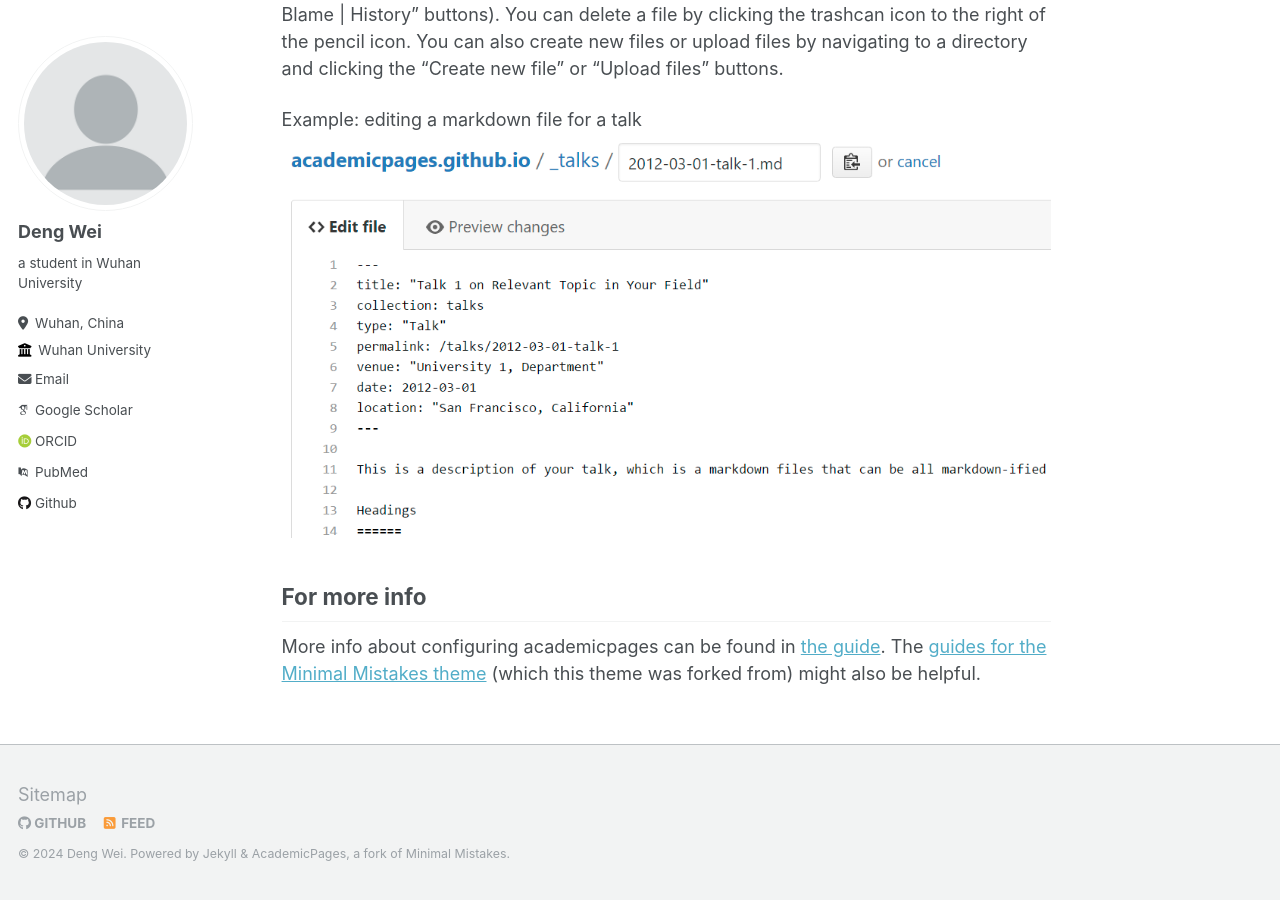
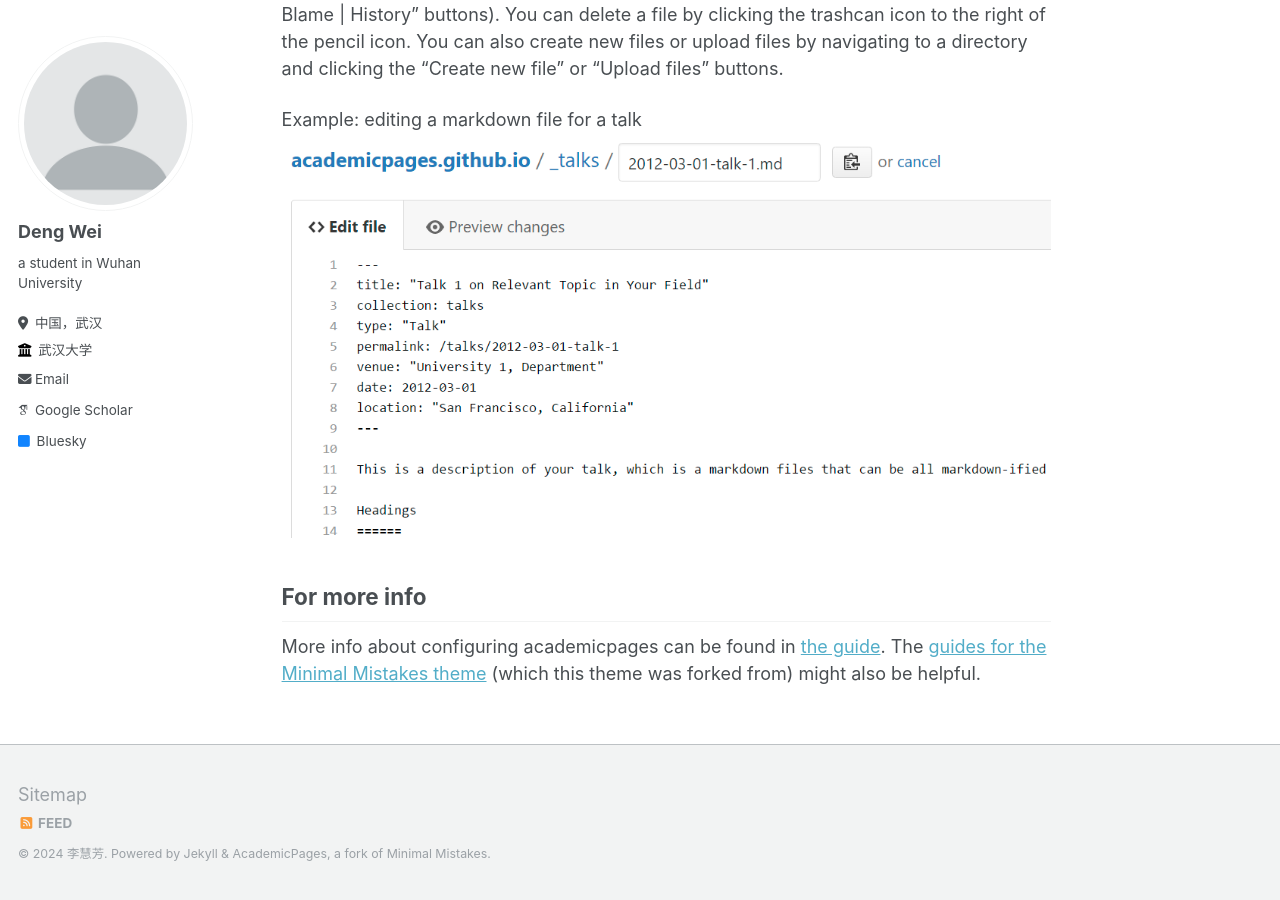
Before and after one commit to dengweiz/dengweiz.github.io, a Jekyll site: the page built from _pages/about.md, in a window 1280 px wide and 900 px high, scrolled down 2463 px. Built offline with Jekyll 4.4.1, drawn with Linux system fonts in a browser that asks for light colours; some web fonts are replaced; some of the changed text lies outside the part shown.

Commit message:
Update _config.yml

```diff
--- a/_config.yml
+++ b/_config.yml
@@ -8,9 +8,9 @@
 
 # Basic Site Settings
 locale                   : "zh-CN"
-title                    : "Your Name / Site Title"
+title                    : "个人主页"
 title_separator          : "-"
-name                     : &name "Deng Wei"
+name                     : &name "李慧芳"
 description              : &description "personal description"
 url                      : https://dengweiz.github.io # the base hostname & protocol for your site e.g. "https://mmistakes.github.io"
 baseurl                  : "" # the subpath of your site, e.g. "/blog"
@@ -25,51 +25,51 @@ author:
   name             : "Deng Wei"
   pronouns         : # example: "she/her"
   bio              : "a student in Wuhan University"
-  location         : "Wuhan, China"
-  employer         : "Wuhan University"
+  location         : "中国，武汉"
+  employer         : "武汉大学"
   uri              : # URL
-  email            : "dengweizzz@whu.edu.cn"
+  email            : "huifangli@whu.edu.cn"
 
   # Academic websites
   arxiv            : # URL - Update with the correct link to your profile
   googlescholar    : "https://scholar.google.com/citations?user=PS_CX0AAAAAJ"
   impactstory      : # URL
-  orcid            : "http://orcid.org/yourorcidurl"
-  pubmed           : "https://www.ncbi.nlm.nih.gov/pubmed/?term=john+snow"
+  orcid            : # "http://orcid.org/yourorcidurl"
+  pubmed           : # "https://www.ncbi.nlm.nih.gov/pubmed/?term=john+snow"
   researchgate     : # URL
 
   # Repositories and software development
   bitbucket        : # Username - Update with your username on the site
   codepen          : # Username
   dribbble         : # Username
-  github           : "academicpages"
+  github           : # "academicpages"
   kaggle           : # Username
   stackoverflow    : # User number or user number and name (i.e., use "1" or "1/jeff-atwood")
 
   # Social media
-  # bluesky          : "bsky.app" # Replace this with you Bluesky username
-  # facebook         : # Username
-  # flickr           : # Username
-  # foursquare       : # Username
-  # goodreads        : # Username
-  # google_plus      : # Username
-  # keybase          : # Username
-  # instagram        : # Username
-  # lastfm           : # Username
-  # linkedin         : # Username
-  # mastodon         : # URL
-  # medium           : # URL
-  # pinterest        : # Username
-  # soundcloud       : # Username
-  # steam            : # Username
-  # telegram         : # URL
-  # tumblr           : # Username
-  # twitter          : "UniofOxford"  # Replace this with your X / Twitter handle
-  # vine             : # Username
-  # weibo            : # Username
-  # wikipedia        : # Username
-  # xing             : # Username
-  # youtube          : # Username
+  bluesky          : "bsky.app" # Replace this with you Bluesky username
+  facebook         : # Username
+  flickr           : # Username
+  foursquare       : # Username
+  goodreads        : # Username
+  google_plus      : # Username
+  keybase          : # Username
+  instagram        : # Username
+  lastfm           : # Username
+  linkedin         : # Username
+  mastodon         : # URL
+  medium           : # URL
+  pinterest        : # Username
+  soundcloud       : # Username
+  steam            : # Username
+  telegram         : # URL
+  tumblr           : # Username
+  twitter          : # "UniofOxford"  # Replace this with your X / Twitter handle
+  vine             : # Username
+  weibo            : # Username
+  wikipedia        : # Username
+  xing             : # Username
+  youtube          : # Username
   zhihu            : # URL
 
 
```
